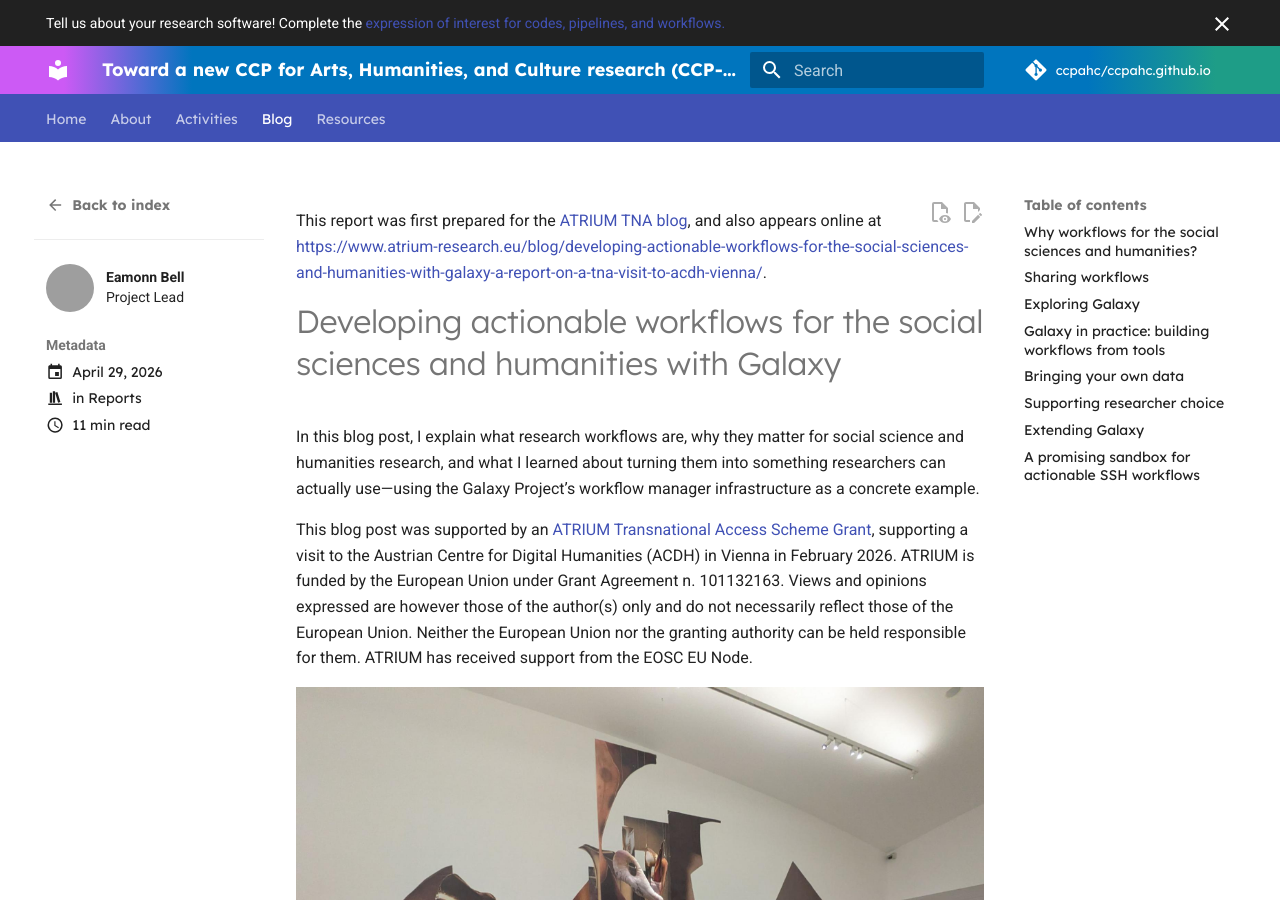
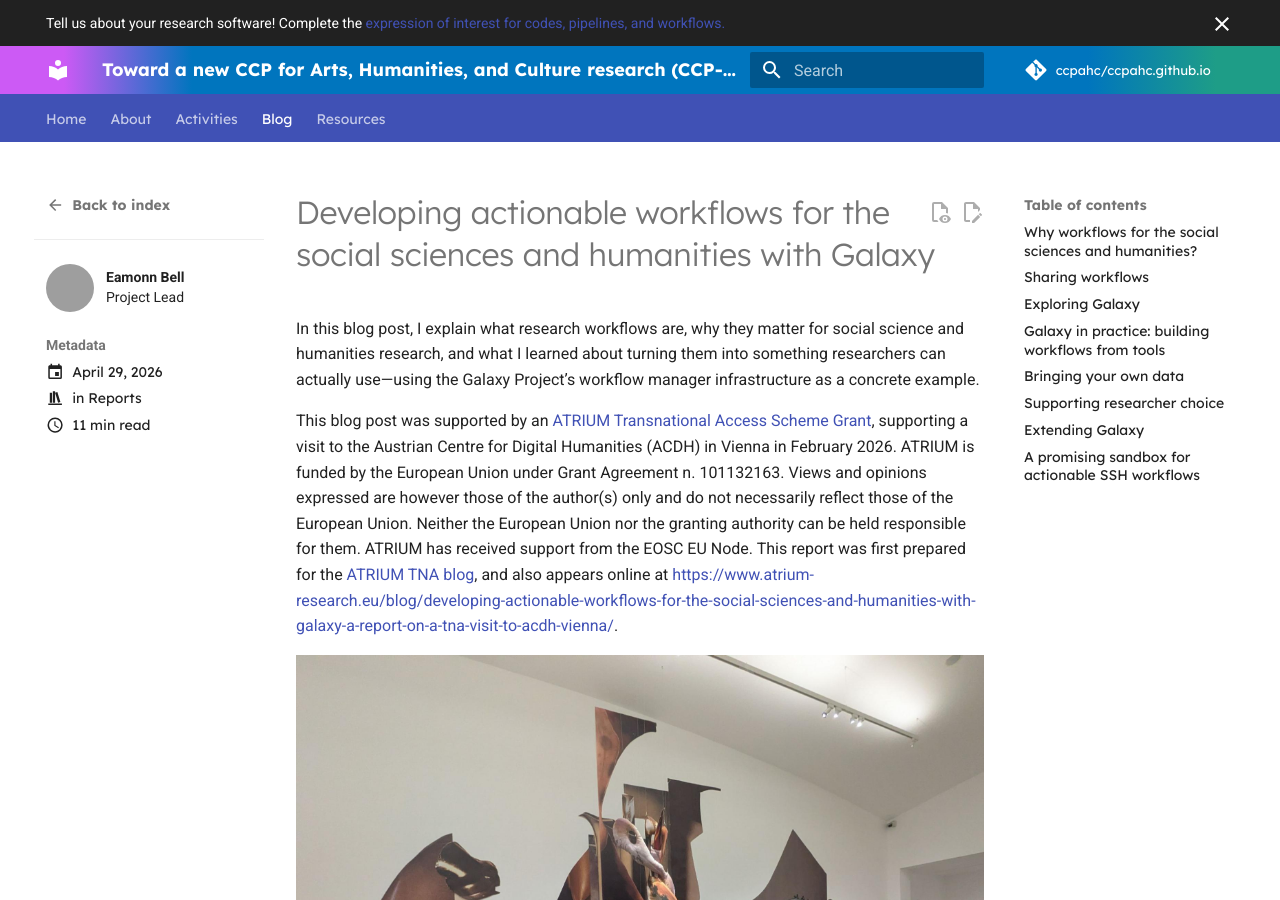
Before and after one commit to ccpahc/ccpahc.github.io, an MkDocs documentation site: the page built from docs/blog/posts/workflows-for-ssh.md, in a window 1280 px wide and 900 px high. Built offline with MkDocs 1.6.1 and Material for MkDocs 9.7.7, drawn with Linux system fonts in a browser that asks for light colours; comment, search, counter and statistics services are not loaded; some of the changed text lies outside the part shown; grey boxes are pictures that could not be loaded.

```diff
--- a/docs/blog/posts/workflows-for-ssh.md
+++ b/docs/blog/posts/workflows-for-ssh.md
@@ -12,13 +12,11 @@ authors:
   - eamonn
 ---
 
-This report was first prepared for the [ATRIUM TNA blog](https://www.atrium-research.eu/blog/), and also appears online at [https://www.atrium-research.eu/blog/developing-actionable-workflows-for-the-social-sciences-and-humanities-with-galaxy-a-report-on-a-tna-visit-to-acdh-vienna/](https://www.atrium-research.eu/blog/developing-actionable-workflows-for-the-social-sciences-and-humanities-with-galaxy-a-report-on-a-tna-visit-to-acdh-vienna/).
-
 # Developing actionable workflows for the social sciences and humanities with Galaxy
 
 In this blog post, I explain what research workflows are, why they matter for social science and humanities research, and what I learned about turning them into something researchers can actually use—using the Galaxy Project’s workflow manager infrastructure as a concrete example.
 
-This blog post was supported by an [ATRIUM Transnational Access Scheme Grant](https://atrium-research.eu/travel-grants/), supporting a visit to the Austrian Centre for Digital Humanities (ACDH) in Vienna in February 2026. ATRIUM is funded by the European Union under Grant Agreement n. 101132163. Views and opinions expressed are however those of the author(s) only and do not necessarily reflect those of the European Union. Neither the European Union nor the granting authority can be held responsible for them. ATRIUM has received support from the EOSC EU Node.
+This blog post was supported by an [ATRIUM Transnational Access Scheme Grant](https://atrium-research.eu/travel-grants/), supporting a visit to the Austrian Centre for Digital Humanities (ACDH) in Vienna in February 2026. ATRIUM is funded by the European Union under Grant Agreement n. 101132163. Views and opinions expressed are however those of the author(s) only and do not necessarily reflect those of the European Union. Neither the European Union nor the granting authority can be held responsible for them. ATRIUM has received support from the EOSC EU Node. This report was first prepared for the [ATRIUM TNA blog](https://www.atrium-research.eu/blog/), and also appears online at [https://www.atrium-research.eu/blog/developing-actionable-workflows-for-the-social-sciences-and-humanities-with-galaxy-a-report-on-a-tna-visit-to-acdh-vienna/](https://www.atrium-research.eu/blog/developing-actionable-workflows-for-the-social-sciences-and-humanities-with-galaxy-a-report-on-a-tna-visit-to-acdh-vienna/).
 
 ![Anita Witek, The Collector’s Room, 2025. Installation view, Museum moderner Kunst Stiftung Ludwig Wien (mumok), Vienna. Photograph by Eamonn Bell.](img/ssh_workflow_acdh_wien.jpg)
 
```
Also changed, not shown: other parts of docs/blog/posts/workflows-for-ssh.md (+0 -2 lines).
